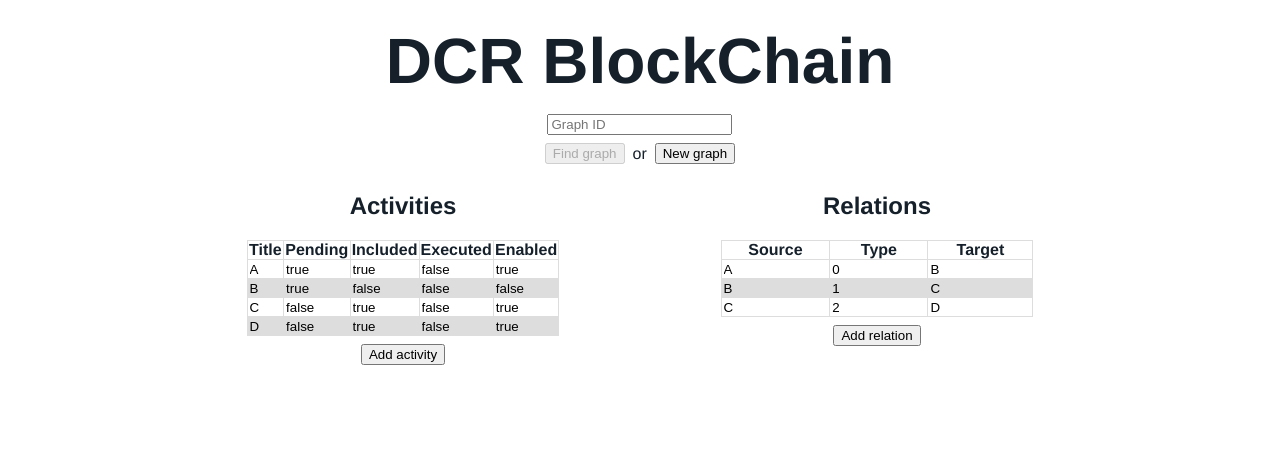
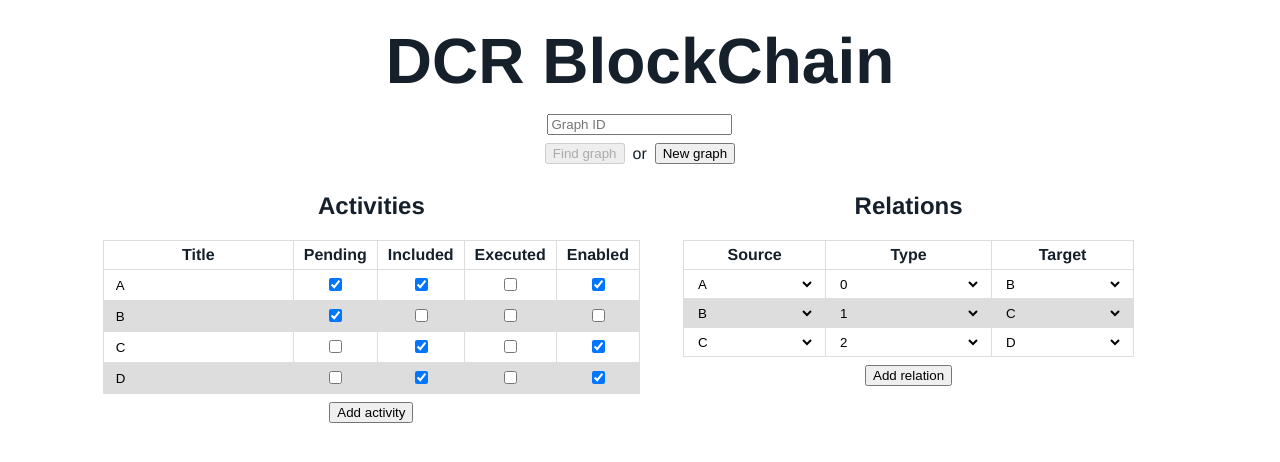
Before and after one commit to cstybert/dcr-blockchain, a Vue app in the folder frontend/: page / in a window 1280 px wide. Shown: the top 462 px of the page. Built offline with nearby package versions, Linux system fonts and the light colour scheme.

Commit message:
Adjusted table styling, added input dropdowns

```diff
--- a/frontend/src/components/HomeView.scss
+++ b/frontend/src/components/HomeView.scss
@@ -30,13 +30,13 @@
 
   .tables-container {
     height: 100%;
-    width: 75%;
+    width: 85%;
     display: flex;
     flex-direction: row;
     justify-content: space-around;
 
     .table-container {
-      width: 33%;
+      width: 50%;
       display: flex;
       flex-direction: column;
       align-items: center;
--- a/frontend/src/components/HomeView.vue
+++ b/frontend/src/components/HomeView.vue
@@ -19,7 +19,7 @@
 
       <div class="table-container">
         <h2>Relations</h2>
-        <TableComponent :headers="relationHeaders" :data="relations"/>
+        <TableComponent :headers="relationHeaders" :data="relations" :activityTitles="activityTitles" :relationTypes="relationTypes"/>
         <button class="submit-button" @click="addRelation"> Add relation </button>
       </div>
     </div>
@@ -41,19 +41,40 @@ export default {
     return {
       searchId: "",
       isNewGraph: false,
-      activityHeaders: ["Title", "Pending", "Included", "Executed", "Enabled"],
+      activityHeaders: [
+        {title: "Title", type: "text"},
+        {title: "Pending", type: "checkbox"},
+        {title: "Included", type: "checkbox"},
+        {title: "Executed", type: "checkbox"},
+        {title: "Enabled", type: "checkbox"}],
       activities: [
         { title: "A", pending: true, included: true, executed: false, enabled: true },
         { title: "B", pending: true, included: false, executed: false, enabled: false },
         { title: "C", pending: false, included: true, executed: false, enabled: true},
         { title: "D", pending: false, included: true, executed: false, enabled: true },
       ],
-      relationHeaders: ["Source", "Type", "Target"],
+      relationHeaders: [
+        {title: "Source", type: "select activity"},
+        {title: "Type", type: "select relation"},
+        {title: "Target", type: "select activity"}
+      ],
+      relationTypes: [
+        {id: 0, text: '-->* (condition)'},
+        {id: 1, text: '*--> (response)'},
+        {id: 2, text: '-->% (excludes)'},
+        {id: 3, text: '-->+ (includes)'},
+      ],
       relations: [
         { source: "A", type: 0, target: "B" },
         { source: "B", type: 1, target: "C" },
         { source: "C", type: 2, target: "D" },
       ],
+    }
+  },
+
+  computed: {
+    activityTitles() {
+      return this.activities.map(item => item.title);
     }
   },
 
@@ -65,7 +86,7 @@ export default {
 
     newGraph() {
       this.activities = [{ title: "", pending: false, included: true, executed: false, enabled: true }];
-      this.relations = [{ source: "", type: 0, target: "" }];
+      this.relations = [{ source: "", type: null, target: "" }];
       this.isNewGraph = true;
     },
 
@@ -74,7 +95,7 @@ export default {
     },
 
     addRelation() {
-      this.relations.push({ source: "", type: 0, target: "" });
+      this.relations.push({ source: "", type: null, target: "" });
     },
 
     createGraph() {
--- a/frontend/src/components/TableComponent.scss
+++ b/frontend/src/components/TableComponent.scss
@@ -11,7 +11,7 @@
       th, td {
           border: 1px solid #dddddd;
           text-align: center;
-          padding: 0px;
+          padding: 5px 10px;
       }
 
       tr:nth-child(even) {
@@ -24,5 +24,13 @@
           border: none;
           background-color: transparent;
       }
+
+      select {
+        width: 100%;
+        box-sizing: border-box;
+        border: none;
+        outline: none;
+        background-color: transparent;
+    }
     }
 }
--- a/frontend/src/components/TableComponent.vue
+++ b/frontend/src/components/TableComponent.vue
@@ -3,15 +3,24 @@
     <table class="table">
       <thead>
         <tr>
-          <th v-for="(header, i) in headers" :key="i">
-            {{ header }}
+          <th v-for="({title}, i) in headers" :key="i">
+            {{ title }}
           </th>
         </tr>
       </thead>
       <tbody>
         <tr v-for="(row, i) in data" :key="i">
-          <td v-for="(header, i) in headers" :key="i">
-            <input type="text" v-model="row[header.toLowerCase()]" />
+          <td v-for="({title, type}, i) in headers" :key="i">
+            <input v-if="type == 'text' || type == 'checkbox'" :type="type" v-model="row[title.toLowerCase()]" />
+            <select v-else-if="type == 'select activity'" v-model="row[title.toLowerCase()]">
+              <option disabled value="">Select an activity</option>
+              <option v-for="(activityTitle, i) in activityTitles" :key="i"> {{ activityTitle }} </option>
+            </select>
+            <select v-else-if="type == 'select relation'" v-model="row[title.toLowerCase()]">
+              <option disabled value="">Select a relation type</option>
+              <option v-for="({id}, i) in relationTypes" :key="i"> {{ id }} </option>
+            </select>
+
           </td>
         </tr>
       </tbody>
@@ -31,6 +40,14 @@ export default {
     data: {
       type: Array,
       required: true
+    },
+    activityTitles: {
+      type: Array,
+      required: false
+    },
+    relationTypes: {
+      type: Array,
+      required: false
     }
   }
 }
```
